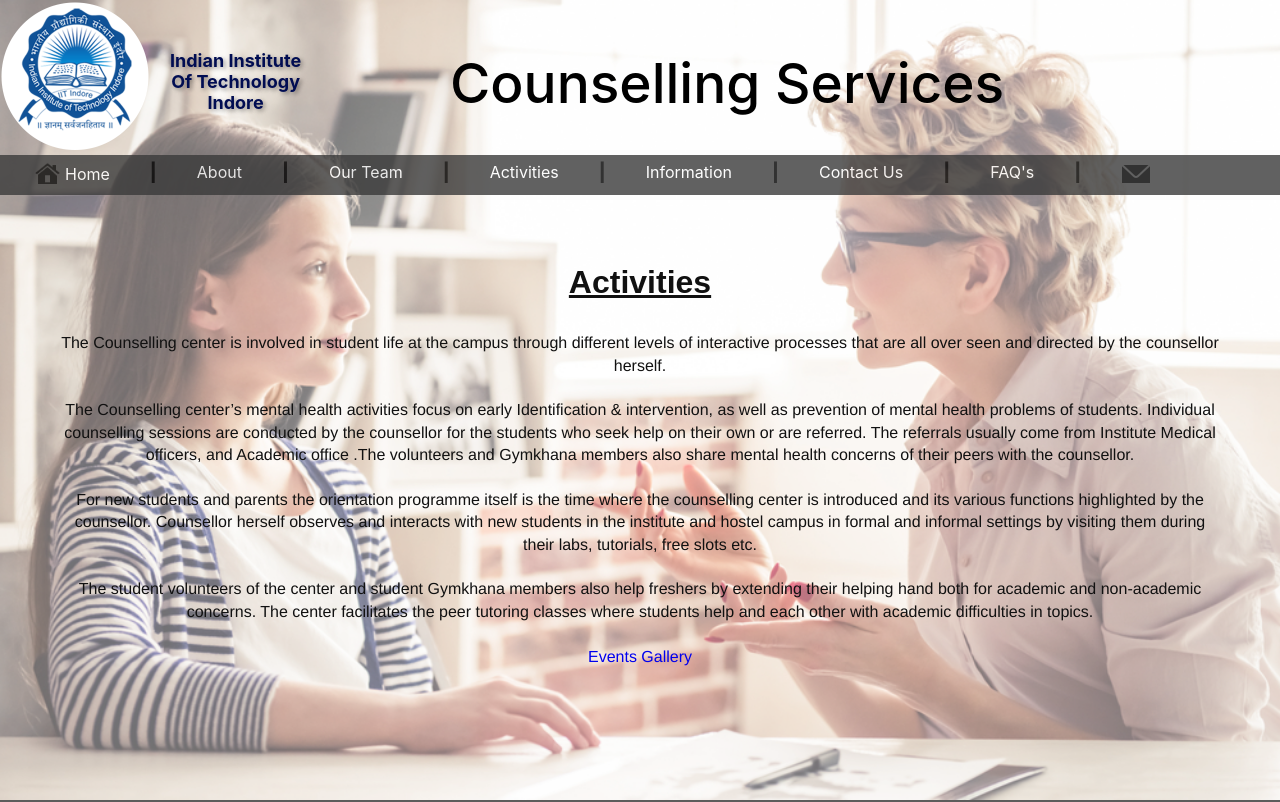
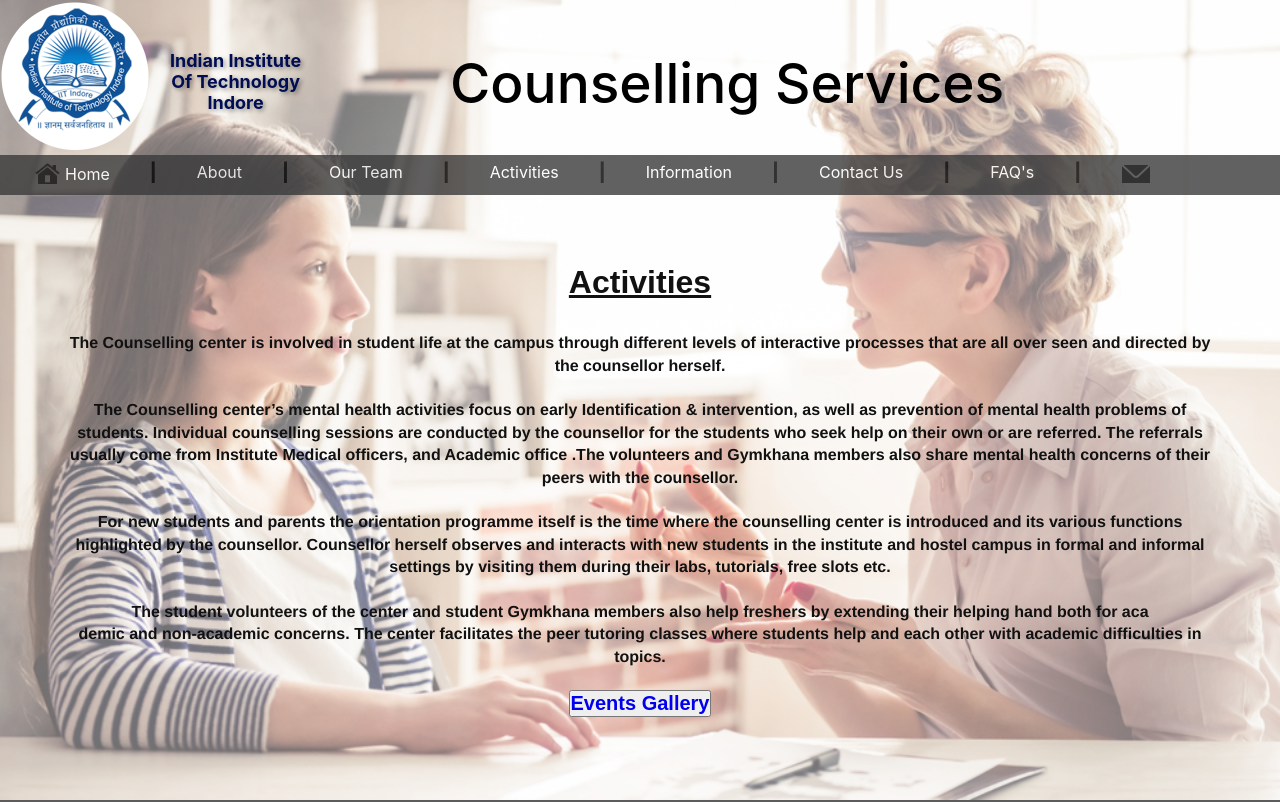
Before and after one commit to stuti0123/IITISoC-23-Web-3-Counseling_Appointment_System, a React (Create React App) app: page /activities in a window 1280 px wide. Shown: the top 802 px of the page. Built offline with nearby package versions, Linux system fonts and the light colour scheme.

Commit message:
commit changes

```diff
--- a/src/components/Activities.js
+++ b/src/components/Activities.js
@@ -12,15 +12,15 @@
        }}></div>
        <div className='activities-text'>
        <h1 className='activities-head'> Activities</h1><br></br>
-       <p>
+       <h4>
 The Counselling center is involved in student life at the campus through different levels of interactive processes that are all over seen and directed by the counsellor herself.
-       </p><br></br>
-     <p>The Counselling center’s mental health activities focus on early Identification & intervention, as well as prevention of mental health problems of students. Individual counselling sessions are conducted by the counsellor for the students who seek help on their own or are referred. The referrals usually come from Institute Medical officers, and Academic office .The volunteers and Gymkhana members also share mental health concerns of their peers with the counsellor.</p><br></br>
-     <p>For new students and parents the orientation programme itself is the time where the counselling center is introduced and its various functions highlighted by the counsellor. Counsellor herself observes and interacts with new students in the institute and hostel campus in formal and informal settings by visiting them during their labs, tutorials, free slots etc.</p><br></br>
-    <p>The student volunteers of the center and student Gymkhana members also help freshers by extending their helping hand both for academic and non-academic concerns. The center facilitates the peer tutoring classes where students help and each other with academic difficulties in topics.</p>
-    <br></br>
-    <p className='link-to-gallery'><a href="https://www.iiti.ac.in/public/storage/events/October2022/events%20complete.pdf" >Events Gallery</a>
-    </p>
+       </h4><br></br>
+     <h4>The Counselling center’s mental health activities focus on early Identification & intervention, as well as prevention of mental health problems of students. Individual counselling sessions are conducted by the counsellor for the students who seek help on their own or are referred. The referrals usually come from Institute Medical officers, and Academic office .The volunteers and Gymkhana members also share mental health concerns of their peers with the counsellor.</h4><br></br>
+   <h4> For new students and parents the orientation programme itself is the time where the counselling center is introduced and its various functions highlighted by the counsellor. Counsellor herself observes and interacts with new students in the institute and hostel campus in formal and informal settings by visiting them during their labs, tutorials, free slots etc.</h4><br></br>
+   <h4> The student volunteers of the center and student Gymkhana members also help freshers by extending their helping hand both for aca
+    <br></br>demic and non-academic concerns. The center facilitates the peer tutoring classes where students help and each other with academic difficulties in topics.</h4><br></br>
+    <button><h2 className='link-to-gallery'><a href="https://www.iiti.ac.in/public/storage/events/October2022/events%20complete.pdf" >Events Gallery</a>
+    </h2></button>
 </div></div>
     )
 }
--- a/src/components/Information.js
+++ b/src/components/Information.js
@@ -15,11 +15,11 @@
 <div className="note-parents">
     <div className='info-container'>
     <h2 className="subheading">Note for Parents</h2>
-    <p className="paragraph">It is natural for parents to feel anxious and concerned when their wards leave home for education. Young people, though away from home, still require parents’ continuous involvement, guidance and monitoring. Parents need to be aware of their wards’ overall functioning both academic and non-academic. It is also advisable for parents to seek feedback from the faculty advisors, teachers and/or counsellor. Parents can approach the counsellor for concerns related to their wards. Parents’ feedback to the counsellor facilitates the counselling process and enables the parents and counsellor to work together to optimize the potential of the young person.</p>
+    <h3 className="paragraph">It is natural for parents to feel anxious and concerned when their wards leave home for education. Young people, though away from home, still require parents’ continuous involvement, guidance and monitoring. Parents need to be aware of their wards’ overall functioning both academic and non-academic. It is also advisable for parents to seek feedback from the faculty advisors, teachers and/or counsellor. Parents can approach the counsellor for concerns related to their wards. Parents’ feedback to the counsellor facilitates the counselling process and enables the parents and counsellor to work together to optimize the potential of the young person.</h3>
   </div>
   <div className="note-faculty">
     <h2 className="subheading">Note for Faculty Members</h2>
-    <p className="paragraph">The best performance of a student is usually achieved when the student is not only hard working, sincere and determined to do well but also maintains good physical and psychological health. Numerous factors such as time management, financial problems, family problems, and peer related issues, emotional problems and perceived stress can create obstacles for young people in achieving optimal academic performance. The Faculty advisors or concerned faculty members can refer a student to the Counsellor in case of the following- a) A student is feeling stressed out due to academic , personal, family or any other reasons b) A student is showing signs of emotional or psychological distress Faculty members can play an extremely important role in encouraging the students to seek help when needed. The counselling process is a valuable aid .It facilitates growth and well being. Faculty members’ positive attitude can reduce the stigma related with counselling services. This in turn will help create an environment of flexibility and openness for the students.</p>
+    <h3 className="paragraph">The best performance of a student is usually achieved when the student is not only hard working, sincere and determined to do well but also maintains good physical and psychological health. Numerous factors such as time management, financial problems, family problems, and peer related issues, emotional problems and perceived stress can create obstacles for young people in achieving optimal academic performance. The Faculty advisors or concerned faculty members can refer a student to the Counsellor in case of the following- a) A student is feeling stressed out due to academic , personal, family or any other reasons b) A student is showing signs of emotional or psychological distress Faculty members can play an extremely important role in encouraging the students to seek help when needed. The counselling process is a valuable aid .It facilitates growth and well being. Faculty members’ positive attitude can reduce the stigma related with counselling services. This in turn will help create an environment of flexibility and openness for the students.</h3>
   </div></div>
 </div></div>
     )
```
